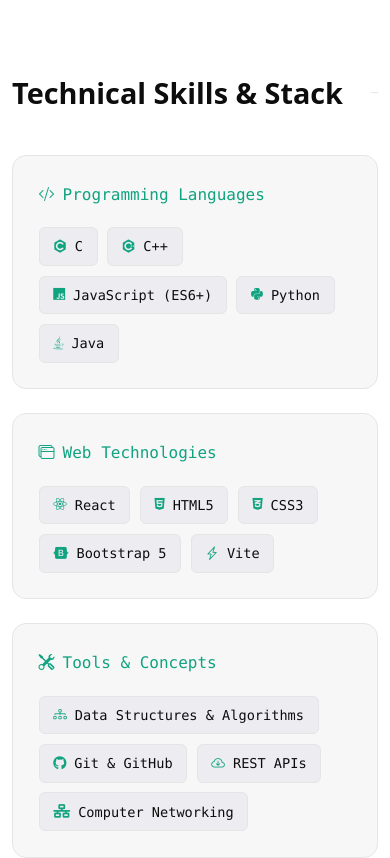
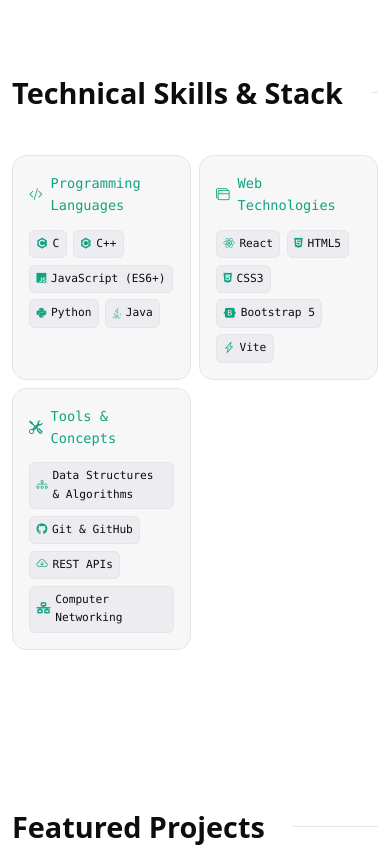
Before and after one commit to therealphearunpo/My-portfolio, a React (Vite) app: page / in a window 390 px wide. Shown: the part 2800-3658 px from the top of the page. Built offline with nearby package versions, Linux system fonts and the light colour scheme.

Commit message:
Update skills grid to 2 columns on mobile

```diff
--- a/src/components/Skills.jsx
+++ b/src/components/Skills.jsx
@@ -44,9 +44,9 @@
           </h2>
         </div>
 
-        <div className="row g-4">
+        <div className="row g-2 g-md-4">
           {CATEGORIES.map((cat) => (
-            <div className="col-lg-4 col-md-6" key={cat.title}>
+            <div className="col-6 col-md-6 col-lg-4" key={cat.title}>
               <div className="stack-category">
                 <div className="stack-category-title">
                   <i className={cat.icon}></i> {cat.title}
--- a/src/style.css
+++ b/src/style.css
@@ -608,4 +608,21 @@
   .project-tags-dev {
     gap: 0.3rem;
   }
+
+  /* Skills specific scaling */
+  .stack-category {
+    padding: 1rem;
+  }
+  .stack-category-title {
+    font-size: 0.85rem;
+    margin-bottom: 0.8rem;
+  }
+  .tech-grid {
+    gap: 0.4rem;
+  }
+  .tech-chip {
+    font-size: 0.7rem;
+    padding: 0.25rem 0.4rem;
+    gap: 0.3rem;
+  }
 }
```
